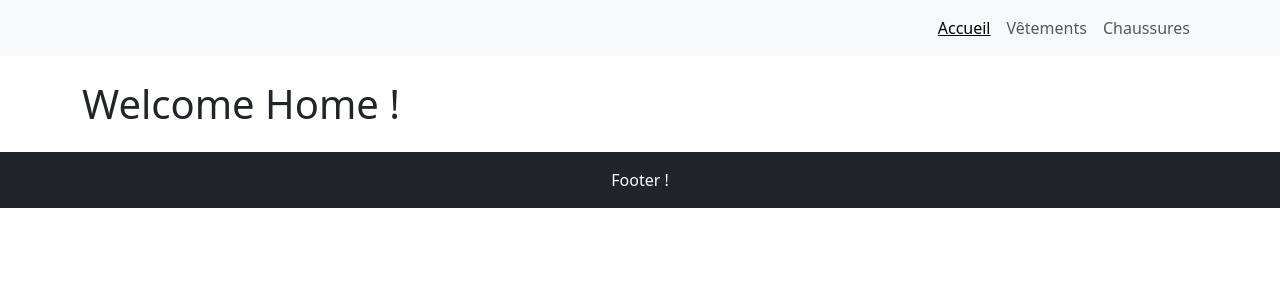
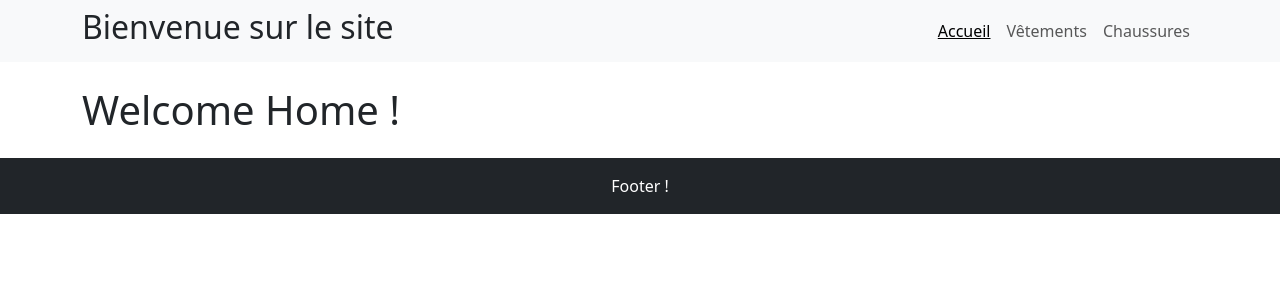
Before and after one commit to Yacoubbeltanivelle/React---Navigation-authentification-et-persistance, a React (Vite) app: page / in a window 1280 px wide. Shown: the top 300 px of the page. Built offline with nearby package versions, Linux system fonts and the light colour scheme.

Commit message:
ACTIVITE 7 : Utiliser le hook useMatch

```diff
--- a/src/assets/Header.css
+++ b/src/assets/Header.css
@@ -1,4 +1,3 @@
 .nav-link.active {
     text-decoration: underline;
-    color: brown;
 }
--- a/src/components/Header.jsx
+++ b/src/components/Header.jsx
@@ -3,12 +3,21 @@ import Nav from "react-bootstrap/Nav";
 import Navbar from "react-bootstrap/Navbar";
 import { NavLink } from "react-router";
 import "../assets/Header.css";
+import { useMatch } from "react-router";
 
 function Header() {
+  const match = useMatch("category/:categoryId");
+
   return (
     <header>
       <Navbar expand="lg lo" className="bg-body-tertiary">
         <Container>
+          {match ? (
+            <h2>Catégorie : {match.params.categoryId}</h2>
+          ) : (
+            <h2>Bienvenue sur le site</h2>
+          )}
+
           <Navbar.Collapse id="basic-navbar-nav">
             <Nav className="ms-auto">
               <Nav.Link as={NavLink} to="/">
```
